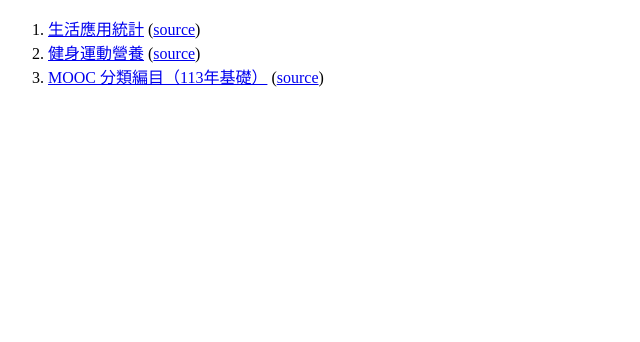
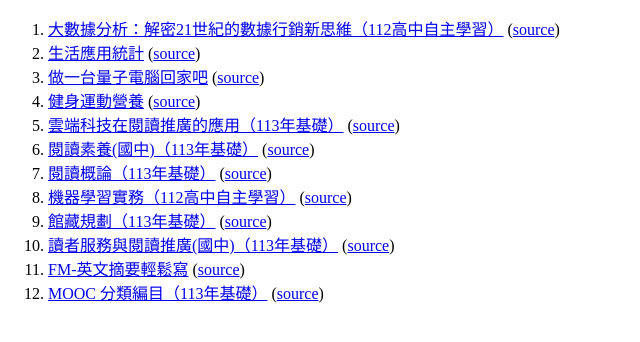
Before and after one commit to democwise2016/action-MOOC-Podcast, a plain HTML site: page index.html in a window 1280 px wide. Shown: the whole page, without its empty margins (0-640 px from the left). Drawn offline with Linux system fonts and the light colour scheme.

Commit message:
Deploying to gh-pages from @ democwise2016/action-MOOC-Podcast@c442a10167ae3a9bd95e9eaa1063d8dad43cc7e9 🚀

```diff
--- a/index.html
+++ b/index.html
@@ -7,12 +7,48 @@
 <body>
 <ol>
 <li>
+      <a href="https://democwise2016.github.io/action-MOOC-Podcast/big-data-analysis-deciphering-new-thinking-in-data-marketing-in-the-21st-century-112-high-school-independent-study-ub_mwev89LIrko.rss" target="_blank">大數據分析：解密21世紀的數據行銷新思維（112高中自主學習）</a>
+      (<a href="https://www.youtube.com/watch?v=mwev89LIrko" target="_blank">source</a>)
+    </li>
+<li>
       <a href="https://democwise2016.github.io/action-MOOC-Podcast/life-application-statistics-ub_E3CK_zuo044.rss" target="_blank">生活應用統計</a>
       (<a href="https://www.youtube.com/watch?v=E3CK_zuo044" target="_blank">source</a>)
     </li>
 <li>
+      <a href="https://democwise2016.github.io/action-MOOC-Podcast/make-a-quantum-computer-and-go-home-ub_Q8Ivl4NAlHM.rss" target="_blank">做一台量子電腦回家吧</a>
+      (<a href="https://www.youtube.com/watch?v=Q8Ivl4NAlHM" target="_blank">source</a>)
+    </li>
+<li>
       <a href="https://democwise2016.github.io/action-MOOC-Podcast/fitness-sports-nutrition-ub_kIiaefXJpwo.rss" target="_blank">健身運動營養</a>
       (<a href="https://www.youtube.com/watch?v=kIiaefXJpwo" target="_blank">source</a>)
+    </li>
+<li>
+      <a href="https://democwise2016.github.io/action-MOOC-Podcast/application-of-cloud-technology-in-reading-promotion-113-year-old-foundation-ub_oMVD0OPH4dU.rss" target="_blank">雲端科技在閱讀推廣的應用（113年基礎）</a>
+      (<a href="https://www.youtube.com/watch?v=oMVD0OPH4dU" target="_blank">source</a>)
+    </li>
+<li>
+      <a href="https://democwise2016.github.io/action-MOOC-Podcast/reading-literacy-junior-high-school-113-years-basics-ub_KYPW99Lch5Q.rss" target="_blank">閱讀素養(國中)（113年基礎）</a>
+      (<a href="https://www.youtube.com/watch?v=KYPW99Lch5Q" target="_blank">source</a>)
+    </li>
+<li>
+      <a href="https://democwise2016.github.io/action-MOOC-Podcast/introduction-to-reading-basic-year-113-ub_55YkKfrSCh8.rss" target="_blank">閱讀概論（113年基礎）</a>
+      (<a href="https://www.youtube.com/watch?v=55YkKfrSCh8" target="_blank">source</a>)
+    </li>
+<li>
+      <a href="https://democwise2016.github.io/action-MOOC-Podcast/machine-learning-practice-112-high-school-independent-study-ub_mwev89LIrko.rss" target="_blank">機器學習實務（112高中自主學習）</a>
+      (<a href="https://www.youtube.com/watch?v=mwev89LIrko" target="_blank">source</a>)
+    </li>
+<li>
+      <a href="https://democwise2016.github.io/action-MOOC-Podcast/collection-planning-year-113-foundation-ub_ESqcGbWsVow.rss" target="_blank">館藏規劃（113年基礎）</a>
+      (<a href="https://www.youtube.com/watch?v=ESqcGbWsVow" target="_blank">source</a>)
+    </li>
+<li>
+      <a href="https://democwise2016.github.io/action-MOOC-Podcast/reader-services-and-reading-promotion-junior-high-school-113-years-basics-ub_CGJwbmw41H4.rss" target="_blank">讀者服務與閱讀推廣(國中)（113年基礎）</a>
+      (<a href="https://www.youtube.com/watch?v=CGJwbmw41H4" target="_blank">source</a>)
+    </li>
+<li>
+      <a href="https://democwise2016.github.io/action-MOOC-Podcast/fm-english-abstract-is-easy-to-write-ub_yLcwf-_w8Uk.rss" target="_blank">FM-英文摘要輕鬆寫</a>
+      (<a href="https://www.youtube.com/watch?v=yLcwf-_w8Uk" target="_blank">source</a>)
     </li>
 <li>
       <a href="https://democwise2016.github.io/action-MOOC-Podcast/MOOC_Classification_Cataloging-ub_Nan7f398sXI.rss" target="_blank">MOOC 分類編目（113年基礎）</a>
```
Also changed, not shown: 1 other file.
